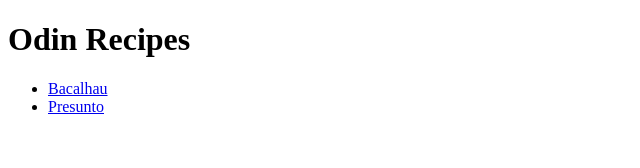
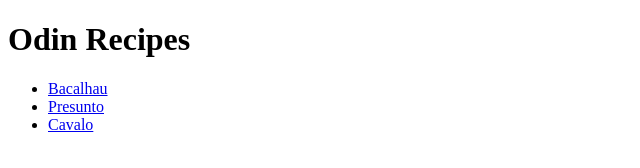
Before and after one commit to aps1439/odin-recipes, a plain HTML site: page index.html in a window 1280 px wide. Shown: the full height of the page, 0-640 px from the left. Drawn offline with Linux system fonts and the light colour scheme.

Commit message:
add link to cavalo.html

```diff
--- a/index.html
+++ b/index.html
@@ -13,6 +13,7 @@
         <ul>
             <li><a href="../odin-recipes/recipes/bacalhau.html">Bacalhau</a></li>
             <li><a href="../odin-recipes/recipes/presunto.html">Presunto</a></li>
+            <li><a href="../odin-recipes/recipes/cavalo.html">Cavalo</a></li>
         </ul>
 </body>
 </html>
```
